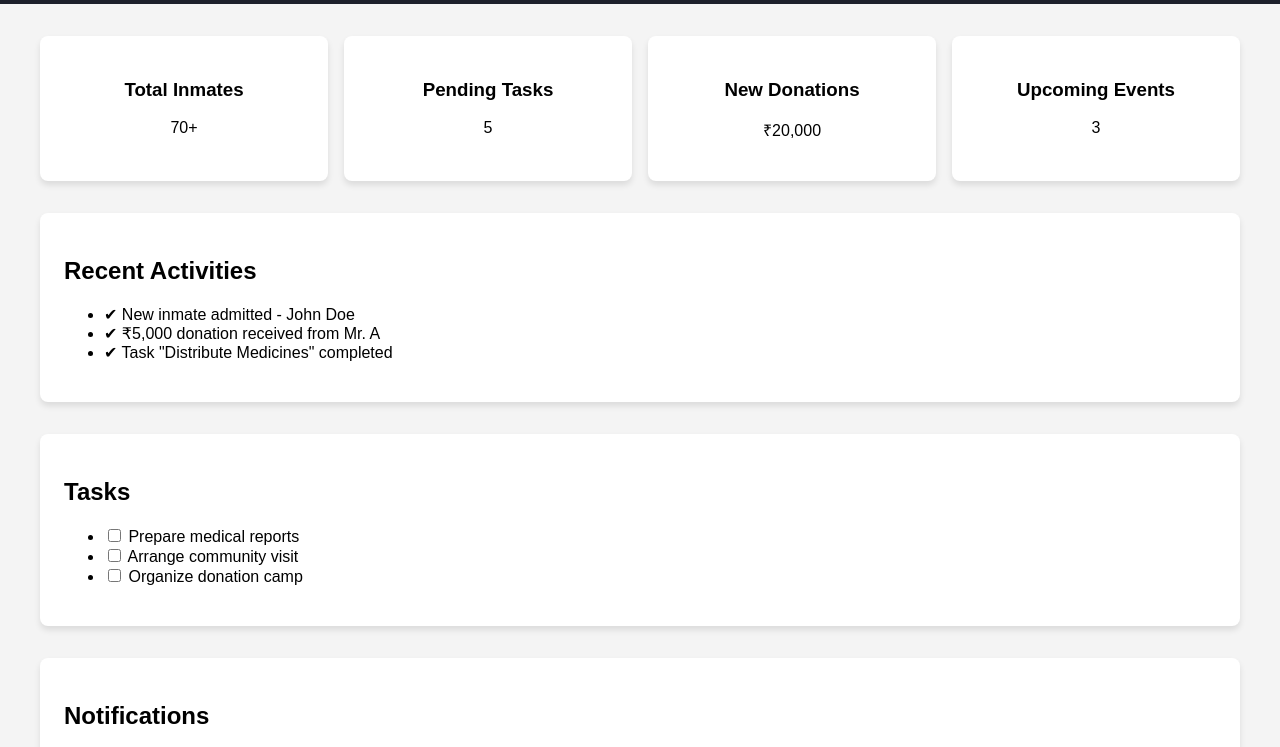
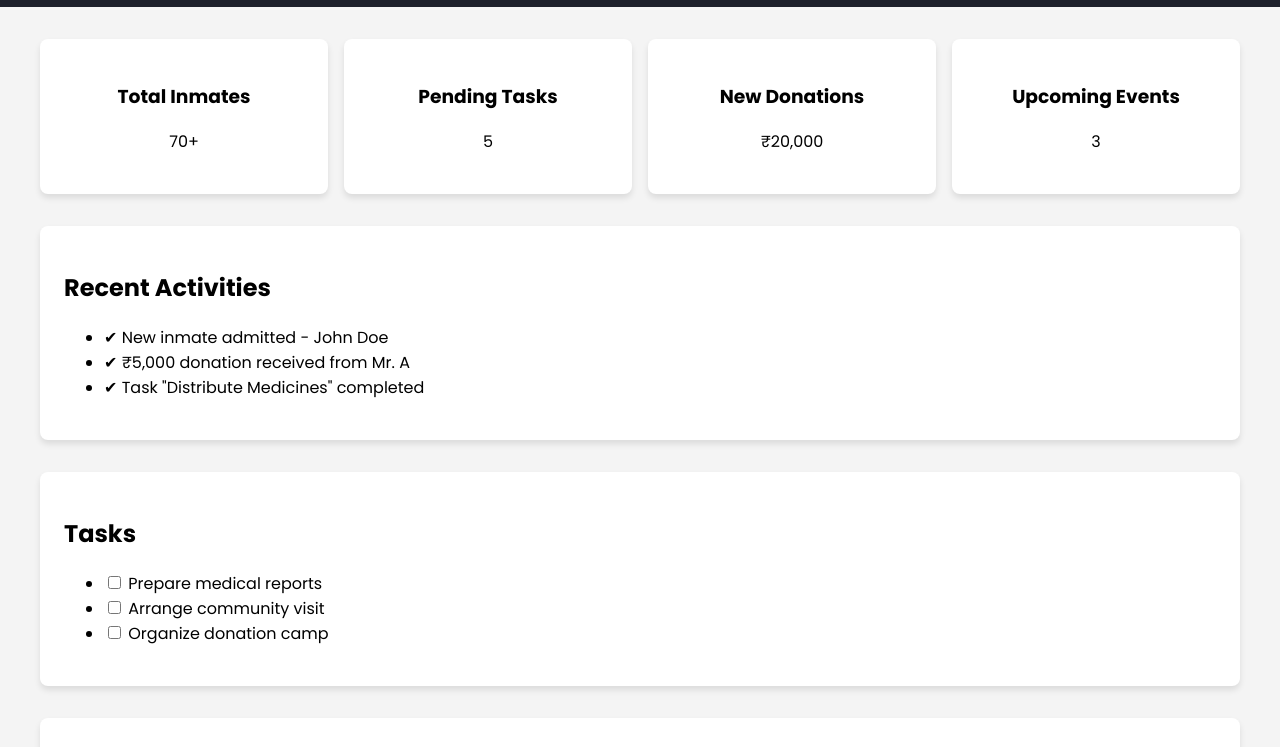
Before and after one commit to JOyalui/Mariya-bhavan, a plain HTML site: page dashboard.html in a window 1280 px wide. Shown: the part 82-829 px from the top of the page. Drawn offline with nearby package versions, Linux system fonts and the light colour scheme; files whose address does not match are found by name.

Commit message:
Update dashboard.html
its a fix i think

```diff
--- a/dashboard.html
+++ b/dashboard.html
@@ -4,8 +4,8 @@
     <meta charset="UTF-8">
     <meta name="viewport" content="width=device-width, initial-scale=1.0">
     <title>Dashboard - Mariya Bhavanam</title>
+    <link rel="stylesheet" href="css/comp.css">
     <link rel="stylesheet" href="css/dashboard.css">
-    <link rel="stylesheet" href="/css/comp.css" >
     <link rel="preconnect" href="https://fonts.googleapis.com">
     <link rel="preconnect" href="https://fonts.gstatic.com" crossorigin>
     <link href="https://fonts.googleapis.com/css2?family=Inter:wght@100..900&family=Poppins:wght@100..900&display=swap" rel="stylesheet">
```
